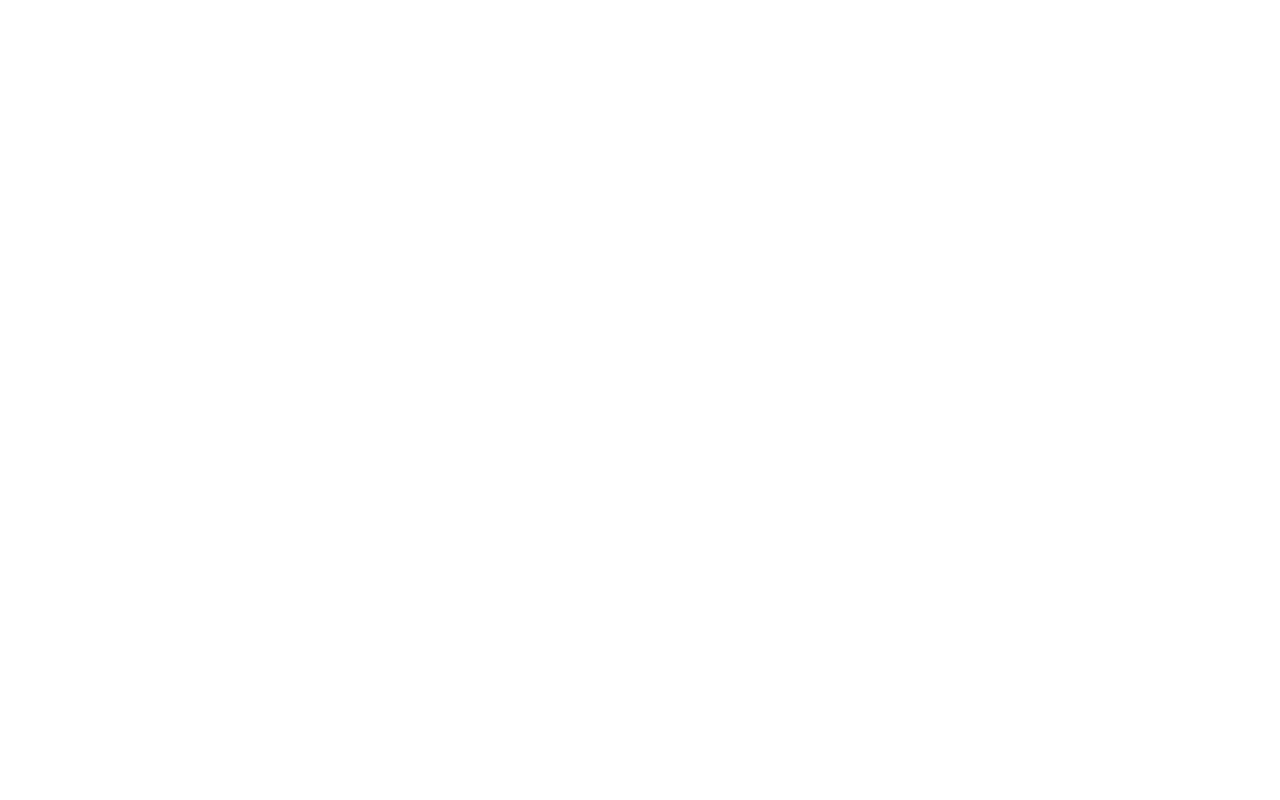
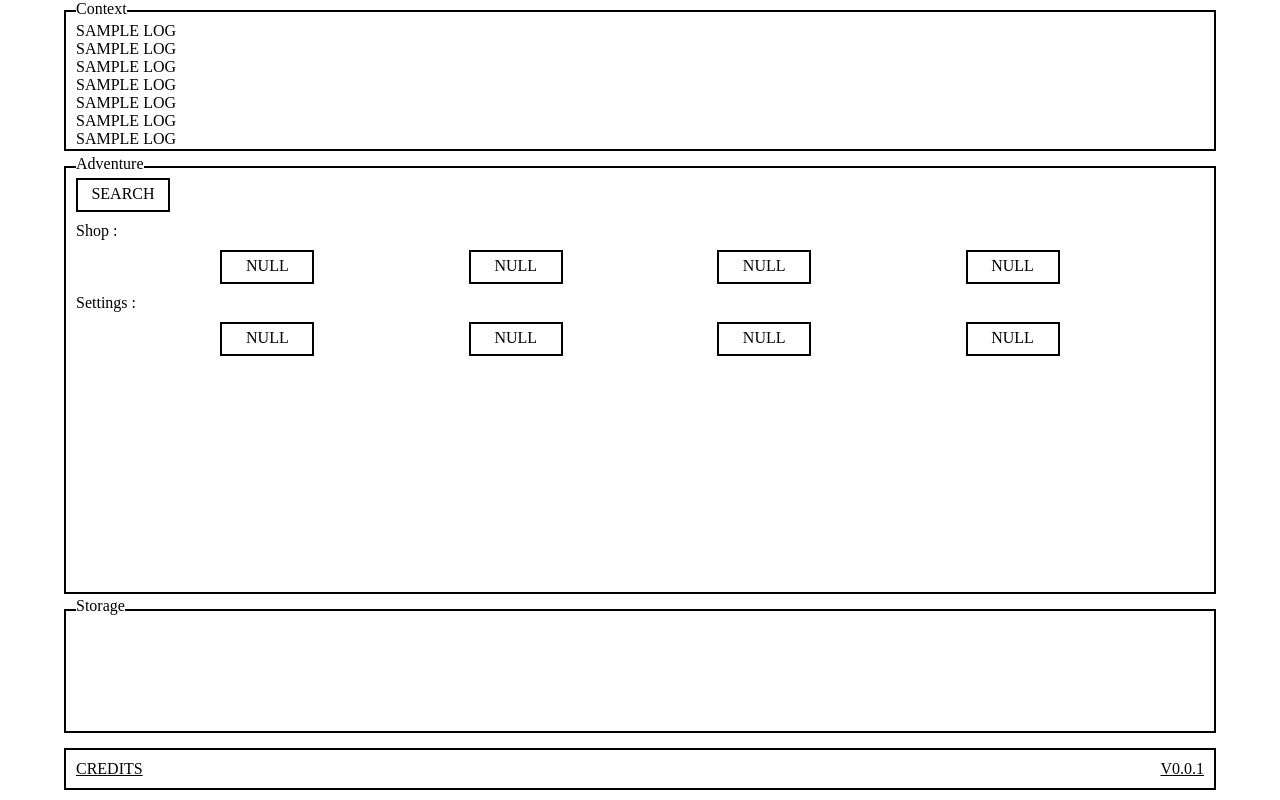
Before and after one commit to TTVNaylek/TheAtomic, a website: page index.html in a window 1280 px wide. Drawn offline with Linux system fonts and the light colour scheme.

Commit message:
Basic ui

```diff
--- a/index.html
+++ b/index.html
@@ -3,9 +3,60 @@
 <head>
     <meta charset="UTF-8">
     <meta name="viewport" content="width=device-width, initial-scale=1.0">
+    <link rel="stylesheet" href="./styles/main.css">
     <title>The Atomic</title>
 </head>
 <body>
+    <!--
+    Haha you want to edit the game ? Or you are just curious ?
+    You can ! There's no problem with it :)
 
+    But if you want to play seriously, close this tab or you will be spoiled !
+    -->
+    <div class="wrapper">
+        <div class="page-tab" style="display: none;">
+            <ul>
+                <li>TAB1</li>
+                <li>TAB2</li>
+                <li>TAB3</li>
+            </ul>
+        </div>
+        <div id="log" data-legend="Context">
+            <div class="log-message">SAMPLE LOG</div>
+            <div class="log-message">SAMPLE LOG</div>
+            <div class="log-message">SAMPLE LOG</div>
+            <div class="log-message">SAMPLE LOG</div>
+            <div class="log-message">SAMPLE LOG</div>
+            <div class="log-message">SAMPLE LOG</div>
+            <div class="log-message">SAMPLE LOG</div>
+        </div>
+        <div id="content" data-legend="Adventure">
+            <div id="searchButton" class="button">SEARCH</div>
+
+            <p id="shopTxt">Shop :</p>
+            <div id="shopButtons">
+                <div id="searchButton" class="button">NULL</div>
+                <div id="searchButton" class="button">NULL</div>
+                <div id="searchButton" class="button">NULL</div>
+                <div id="searchButton" class="button">NULL</div>
+            </div>
+
+            <!--Trouver un autre nom-->
+            <p id="settingsTxt">Settings :</p>
+            <div id="settingsButtons">
+                <div id="searchButton" class="button">NULL</div>
+                <div id="searchButton" class="button">NULL</div>
+                <div id="searchButton" class="button">NULL</div>
+                <div id="searchButton" class="button">NULL</div>
+            </div>
+        </div>
+        <div data-legend="Storage" id="storage">
+        </div>
+        <div id="credits">
+            <div id="creditsButton">CREDITS</div>
+            <div id="version">V0.0.1</div>
+        </div>
+    </div>
+    <script src="dist/main.js" defer></script>
 </body>
 </html>
--- /dev/null
+++ b/styles/main.css
@@ -0,0 +1,98 @@
+html, body {
+    margin: 0;
+    height: 100%;
+}
+
+ul li{
+    display: inline;
+}
+
+ul{
+    display: flex;
+    flex-direction: row;
+    gap: 10px;
+    padding: 5px;
+    justify-content: center;
+}
+
+p{
+    margin: 0;
+}
+
+.wrapper{
+    margin: auto;
+    height: 100%;
+    width: 90%;
+    padding: 10px 0px;
+    display: flex;
+    flex-direction: column;
+    gap: 15px;
+    box-sizing: border-box;
+}
+
+#log{
+    height: 15%;
+    flex-shrink: 0;
+    overflow-y: hidden;
+}
+
+#content{
+    flex-grow: 1;
+    overflow-y: auto;
+
+    display: flex;
+    flex-direction: column;
+    gap: 10px;
+}
+
+#credits{
+    display: flex;
+    flex-direction: row;
+    justify-content: space-between;
+    text-decoration: underline;
+    flex-shrink: 0;
+}
+
+#storage{
+    height: 100px;
+}
+
+#log, #content, #credits, #storage{
+    padding: 10px;
+    border: 2px solid black;
+}
+
+.button{
+    padding: 5px;
+    width: 80px;
+    height: 20px;
+
+    text-align: center;
+    border: solid 2px black;
+}
+
+#shopButtons, #settingsButtons{
+    display: flex;
+    flex-direction: row;
+    flex-wrap: wrap;
+    gap: 10px;
+    justify-content: space-evenly;
+}
+
+#storage:before, #content:before, #log:before  {
+    background: white;
+    content: attr(data-legend);
+    position: absolute;
+}
+
+#storage:before {
+    bottom: 185px;
+}
+
+#content:before  {
+    top: 155px;
+}
+
+#log:before  {
+    top: 0px;
+}
```
Also changed, not shown: src/main.ts (added).
